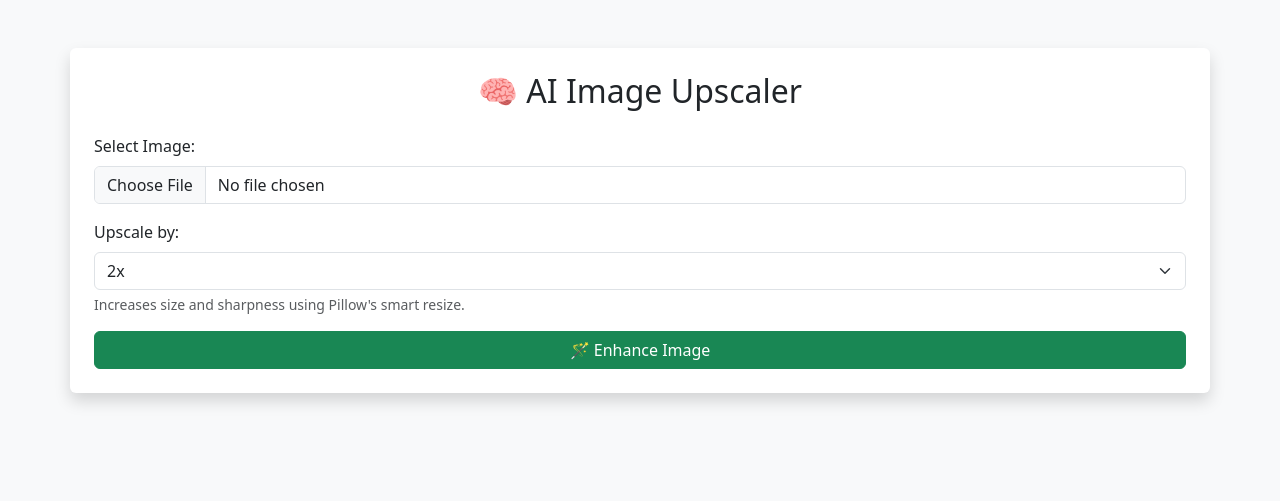
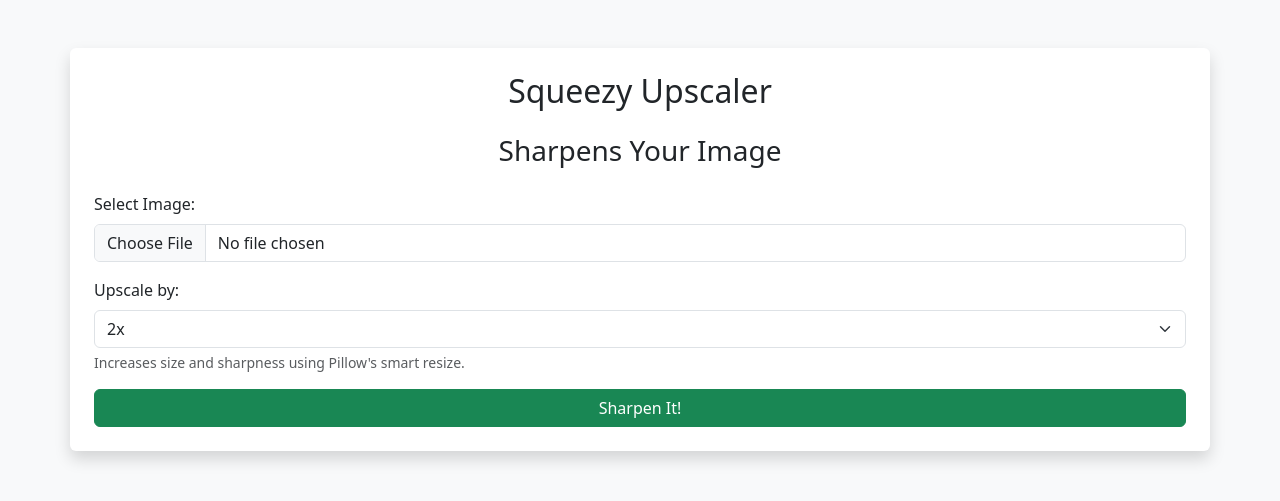
Before and after one commit to Ameya79/Squeezy-Image-Compressor, a Flask app: page /upscale in a window 1280 px wide. Shown: the top 501 px of the page. Run offline with Flask 3, Linux system fonts and the light colour scheme.

Commit message:
Update upscale.html

```diff
--- a/templates/upscale.html
+++ b/templates/upscale.html
@@ -7,8 +7,8 @@
 </head>
 <body class="bg-light">
     <div class="container mt-5 p-4 bg-white rounded shadow">
-        <h2 class="text-center mb-4">🧠 AI Image Upscaler</h2>
-
+        <h2 class="text-center mb-4">Squeezy Upscaler</h2>
+        <h3 class="text-center mb-4">Sharpens Your Image</h3>
         <form action="/upscale-process" method="POST" enctype="multipart/form-data">
             <div class="mb-3">
                 <label class="form-label">Select Image:</label>
@@ -24,7 +24,7 @@
                 <div class="form-text">Increases size and sharpness using Pillow's smart resize.</div>
             </div>
 
-            <button type="submit" class="btn btn-success w-100">🪄 Enhance Image</button>
+            <button type="submit" class="btn btn-success w-100">Sharpen It!</button>
         </form>
     </div>
 </body>
```
